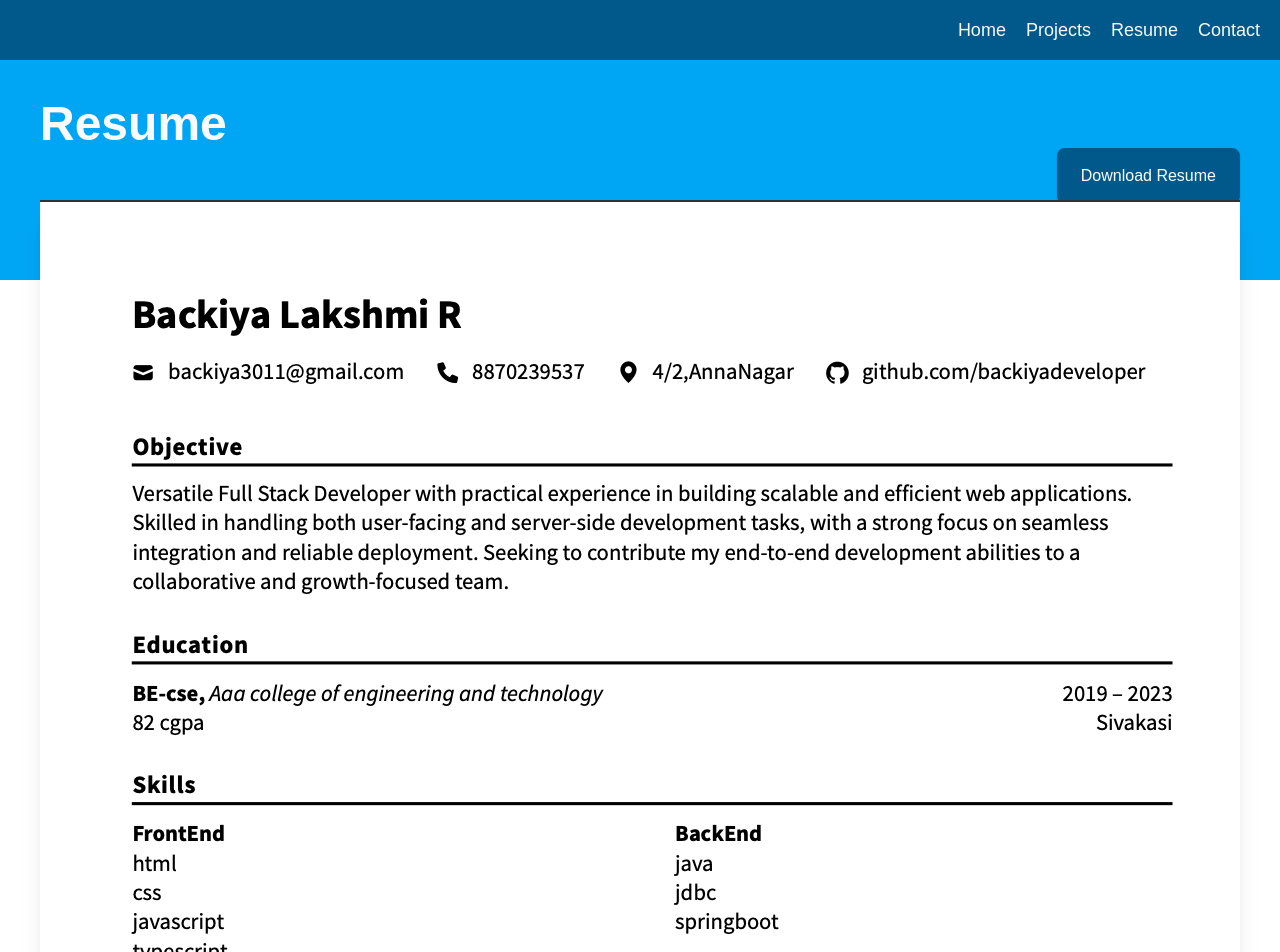
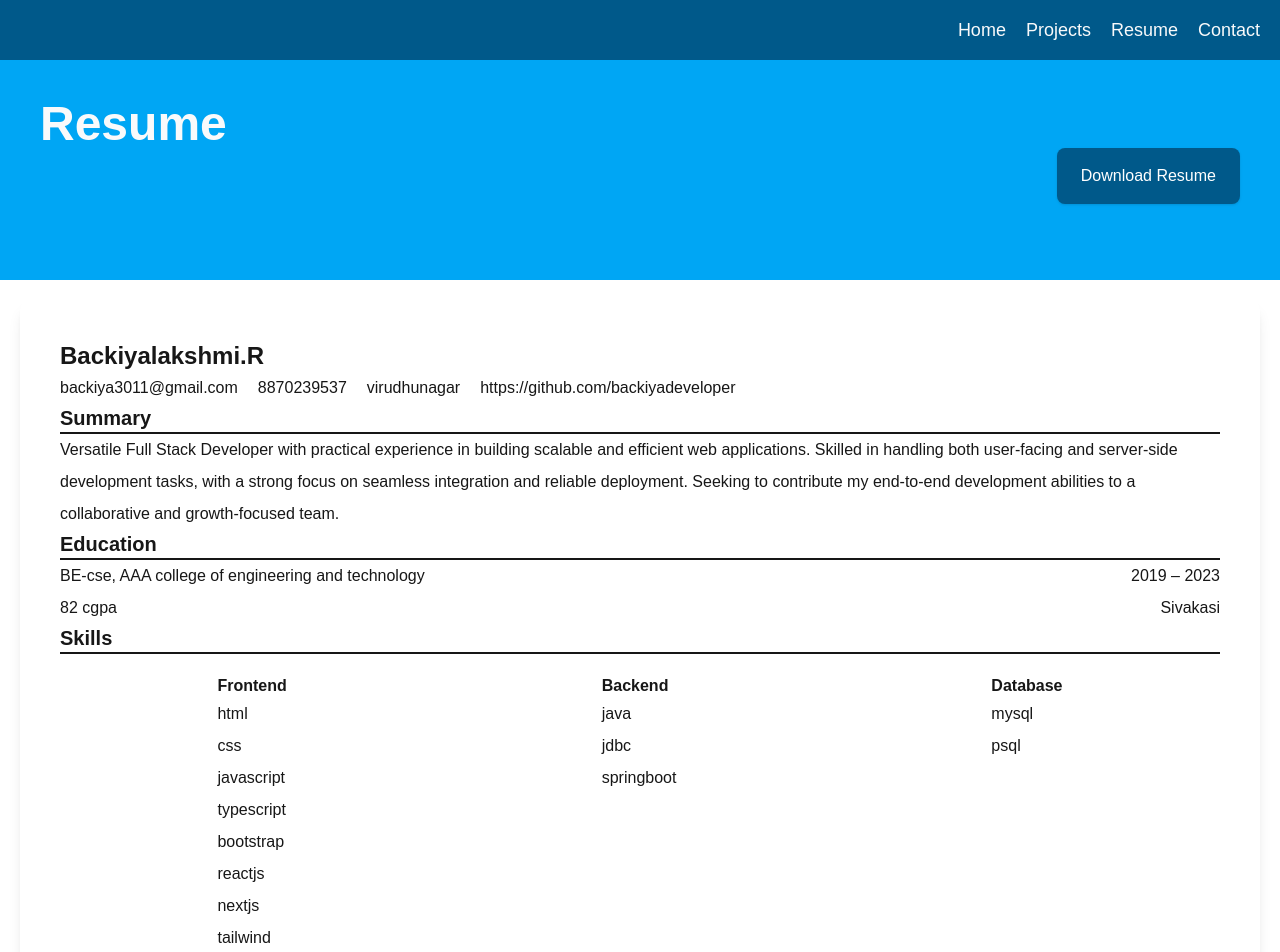
Before and after one commit to backiyadeveloper/myportfolio-Nextjs, a Next.js app: page /resume in a window 1280 px wide. Shown: the top 952 px of the page. Built offline with nearby package versions, Linux system fonts and the light colour scheme.

Commit message:
resume page is half created

```diff
--- /dev/null
+++ b/app/model/resume.ts
@@ -0,0 +1,26 @@
+export namespace Resume{
+    export interface retrive{
+        name:string,
+        personaldetails:[],
+        summary:string,
+        details:string,
+        Education:string,
+        clgname:string,
+        cgpa: string,
+        year:string,
+        city:string,
+        skils:string,
+        skills:{frontend:string,
+                  feskills:[],
+                  backend:string,
+                  beskills:[],
+                  db:string,
+                  dbskills:[]
+                },
+        ProfessionalExperience:string,
+        companyname:string,
+        role:string,
+        experience:string,
+        workcity:string
+    }
+}
--- a/app/resume/page.tsx
+++ b/app/resume/page.tsx
@@ -1,6 +1,10 @@
 "use client";
 
+import { useEffect, useState } from "react";
+import {Resume} from "../model/resume"
+
 export default function ResumePage() {
+  const [data, setData] = useState<Resume.retrive[]>([]);
   const handleDownload = () => {
     const link = document.createElement("a");
     link.href = "/backiyalakshmi _resume.pdf";
@@ -9,6 +13,15 @@ export default function ResumePage() {
     link.click();
     document.body.removeChild(link);
   };
+  useEffect(()=>{
+    fetchdata();
+  })
+
+  async function fetchdata(){
+    const data=await fetch("/data/resume.json");
+    const resumedata:Resume.retrive[]=await data.json();
+    setData(resumedata );
+  }
   return (
   <div className="h-auto ">
     <div className="h-55 bg-sky-500  pt-10 pl-10">
@@ -22,9 +35,82 @@ export default function ResumePage() {
       </button>
 
     </div>
-    <div className="flex justify-center h-auto container">
+    {/* <div className="flex justify-center h-auto container">
         <div className="bg-[url('/resume.png')] min-w-300 min-h-400 bg-no-repeat shadow-xl -mt-20"></div>
+      </div> */}
+      <div className="m-5 p-10 grid justify-center rounded-xl shadow-lg">      {
+        data.map(data=>(
+          <div className="" key={data.name}>
+            <h1 className="text-2xl font-bold">{data.name}</h1>
+            <div className="flex gap-5">
+              {data.personaldetails.map(data=>(
+                <div key={data}>{data}</div>
+              ))}
+            </div>
+            <div className="border-b-2 text-xl font-bold">{data.summary}</div>
+            <div>{data.details}</div>
+            <div>
+              <div className="border-b-2 text-xl font-bold">{data.Education}</div>
+              <div className="flex justify-between">
+                <div>{data.clgname}</div>
+                <div>{data.year}</div>
+              </div>
+              <div className="flex justify-between">
+                <div>{data.cgpa}</div>
+                <div>{data.city}</div>
+              </div>
+            </div>
+            <div className="">
+              <div className="border-b-2 text-xl font-bold">{data.skils}</div>
+              <div className="flex justify-around mt-5">
+              <div>
+                <div className="text-base font-bold">{data.skills.frontend}</div>
+                <div>
+                  {data.skills.feskills.map(data=>(
+                    <div key={data}>
+                      {data}
+                    </div>
+                  ))}
+                </div>
+              </div>
+              <div>
+                <div className="text-base font-bold">{data.skills.backend}</div>
+                <div>
+                  {data.skills.beskills.map(data=>(
+                    <div key={data}>
+                      {data}
+                    </div>
+                  ))}
+                </div>
+              </div>
+              <div>
+                <div className="text-base font-bold">{data.skills.db}</div>
+                <div>
+                  {data.skills.dbskills.map(data=>(
+                    <div key={data}>
+                      {data}
+                    </div>
+                  ))}
+                </div>
+              </div>
+              </div>
+            </div>
+            <div>
+            <div className="border-b-2 text-xl font-bold">{data.ProfessionalExperience}</div>
+            <div>
+            <div>{data.companyname}</div>
+            <div>{data.experience}</div>
+            </div>
+            <div><div>{data.role}</div>
+            <div>{data.workcity}</div>
+            </div>
+
+            </div>
+          </div>
+        ))
+      }
       </div>
+      <div className="underline"></div>
   </div>
   )
 }
--- a/public/data/project.json
+++ b/public/data/project.json
@@ -1,21 +1,21 @@
 [
     {
         "id": 1,
-        "title": "Expense Tracker",
+        "title": "Personal Expense Tracker System",
         "description": "A full-stack web app to manage personal finances, track income/expenses, and generate reports.",
         "techStack": ["Java", "Spring Boot", "MySQL", "Reactjs","Type script","docker"],
         "image": "/expense.jpg"
     },
     {
         "id": 2,
-        "title": "Atal",
+        "title": "Obopay – Mobile Payment Platform",
         "description": "Obopay is a mobile payment and digital wallet platform designed to facilitate secure and seamless financial transactions such as money.",
         "techStack": ["Java", "Spring Boot", "Psql", "Reactjs","typescript"],
         "image": "/atal.avif"
     },
     {
         "id": 3,
-        "title": "Obopay",
+        "title": "ATAL(advance technology and auto launching)",
         "description": "ATAL is a cloud orchestration platform that allows users to launch and unlaunch their projects across multiple regions.",
         "techStack": ["Java", "Spring Boot", "Psql", "Reactjs","typescript"],
         "image": "/obopay.jpg"
--- /dev/null
+++ b/public/data/resume.json
@@ -0,0 +1,26 @@
+[
+    {
+        "name":"Backiyalakshmi.R",
+        "personaldetails":["backiya3011@gmail.com",8870239537,"virudhunagar","https://github.com/backiyadeveloper"],
+        "summary":"Summary",
+        "details":"Versatile Full Stack Developer with practical experience in building scalable and efficient web applications. Skilled in handling both user-facing and server-side development tasks, with a strong focus on seamless integration and reliable deployment. Seeking to contribute my end-to-end development abilities to a collaborative and growth-focused team.",
+        "Education":"Education",
+        "clgname":"BE-cse, AAA college of engineering and technology",
+        "cgpa": "82 cgpa",
+        "year":"2019 – 2023",
+        "city":"Sivakasi",
+        "skils":"Skills",
+        "skills":{"frontend":"Frontend",
+                  "feskills":["html","css","javascript","typescript","bootstrap","reactjs","nextjs","tailwind"],
+                  "backend":"Backend",
+                  "beskills":["java","jdbc","springboot"],
+                  "db":"Database",
+                  "dbskills":["mysql","psql"]
+                },
+        "ProfessionalExperience":"Professional Experience",
+        "companyname":"ATDXT Private Limited,",
+        "role":"full stack developer",
+        "experience":"2024 – present",
+        "workcity":"coimbatore"
+    }
+]
```
